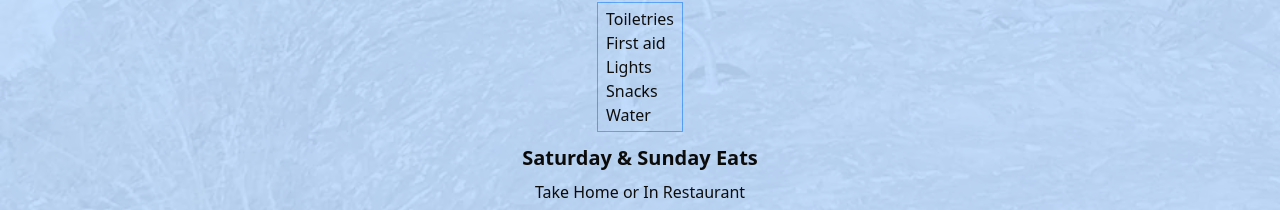
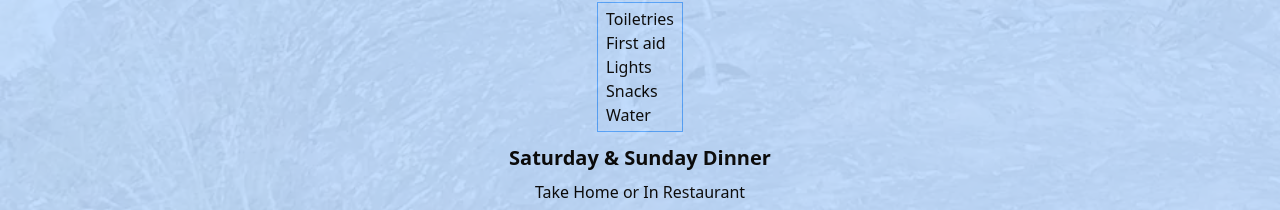
Before and after one commit to carltonj2000/vite-ouray-telluride, a React (Vite) app: page / in a window 1280 px wide. Shown: the part 1006-1216 px from the top of the page. Built offline with nearby package versions, Linux system fonts and the light colour scheme.

Commit message:
minor text change

```diff
--- a/src/App.tsx
+++ b/src/App.tsx
@@ -161,7 +161,7 @@ function App() {
             </tr>
           </tbody>
         </table>
-        <h2 className="font-semibold mt-3 mb-2 text-xl">Saturday &amp; Sunday Eats</h2>
+        <h2 className="font-semibold mt-3 mb-2 text-xl">Saturday &amp; Sunday Dinner</h2>
         <p className="mb-2">Take Home or In Restaurant</p>
         <table className="pt-2 border-collapse border border-blue-800">
           <tbody>
```
